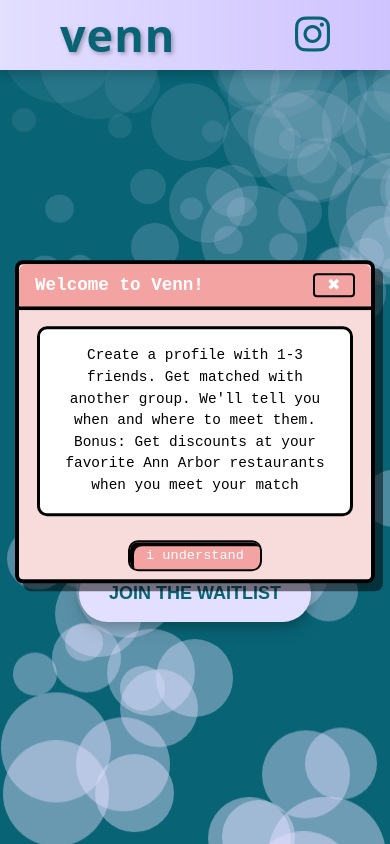
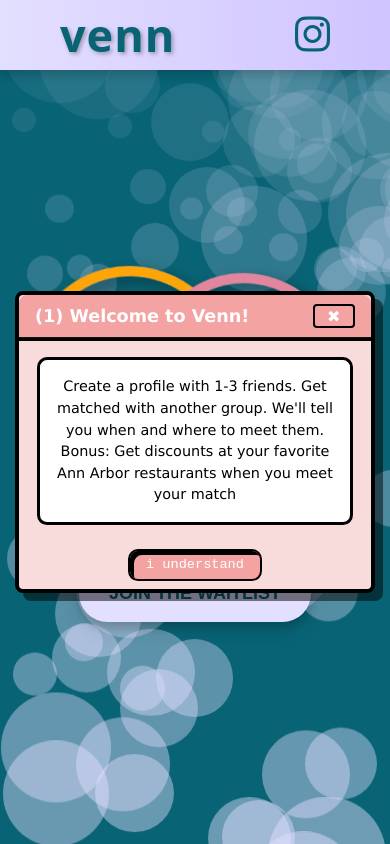
Before and after one commit to araheja0704/venn, a React (Vite) app: page / in a window 390 px wide. Built offline with nearby package versions, Linux system fonts and the light colour scheme.

Commit message:
i hate css

```diff
--- a/src/App.tsx
+++ b/src/App.tsx
@@ -25,8 +25,8 @@
         <Navbar />
         <div className="wrapper">
         <div className="main-content">
+          <Logo />
           <Popup />
-          <Logo />
           <br />
           <br />
           <br />
--- a/src/css/App.css
+++ b/src/css/App.css
@@ -35,10 +35,6 @@
   color: #5f0016;
 }
 
-.main-logo {
-  width: 120px;
-  margin-bottom: 20px;
-}
 
 .brand-name {
   font-size: 2rem;
@@ -110,11 +106,13 @@
   filter: drop-shadow(6px 6px 8px rgba(0, 0, 0, 0.4)); /* Shadow under the logo for depth */
   transform: perspective(1000px) rotateX(15deg) rotateY(10deg); /* Perspective transformation for 3D tilt */
   transition: transform 0.5s ease, filter 0.5s ease; /* Smooth transition effect */
+  position: relative;
+  z-index: 1;
 }
 
 .logo-img:hover {
-  transform: perspective(1000px) rotateX(0deg) rotateY(0deg) scale(1.1); /* Reset to normal and scale up slightly on hover */
-  filter: drop-shadow(8px 8px 10px rgba(0, 0, 0, 0.6)); /* Enhance shadow on hover for more pronounced depth */
+  transform: perspective(1000px) rotateX(0deg) rotateY(0deg) scale(1.1);
+  filter: drop-shadow(8px 8px 10px rgba(0, 0, 0, 0.6));
 }
 
 .waitlist-btn {
--- a/src/css/Bubbles.css
+++ b/src/css/Bubbles.css
@@ -5,14 +5,14 @@
     width: 100%;
     height: 100vh;
     overflow: hidden;
-    z-index: 0; /* Ensure this is lower than your content */
-    pointer-events: none; /* Prevent bubbles from interfering with content */
+    z-index: 0;
+    pointer-events: none;
   }
 
   .bubble {
     position: absolute;
     bottom: -150px;
-    background-color: #E3DFFF ; /* Transparent FECOCE bubbles */
+    background-color: #E3DFFF ;
     border-radius: 50%;
     opacity: 0.7;
     animation: float 10s linear infinite;
--- a/src/css/Popup.css
+++ b/src/css/Popup.css
@@ -1,18 +1,18 @@
 .message-box {
-    position: absolute; /* Make it overlay */
-    top: 50%; /* Adjust vertical position */
-    left: 50%; /* Adjust horizontal position */
+    position: absolute;
+    top: 55%;
+    left: 50%;
     transform: translate(-50%, -50%);
     width: 33.5rem;
-    max-width: 90vw; /* Ensures it doesn't exceed the viewport width */
+    max-width: 90vw;
     padding: 0;
-    background-color: #f8dcdc; /* Soft pastel coral */
-    border: 4px solid #000; /* Black border */
-    box-shadow: 8px 8px 0 rgba(0, 0, 0, 0.5); /* Dark shadow for 3D effect */
-    font-family: 'Courier New', Courier, monospace; /* Monospace font for retro feel */
+    background-color: #f8dcdc;
+    border: 4px solid #000;
+    box-shadow: 8px 8px 0 rgba(0, 0, 0, 0.5);
+    font-family: 'Verdana', monospace;
     font-size: larger;
-    border-radius: 8px; /* Slight rounding for a softer look */
-    z-index: 10; /* Ensure it's on top */
+    border-radius: 8px;
+    z-index: 100; /* Ensure it's on top */
 }
 
 .window-header {
@@ -21,7 +21,7 @@
     justify-content: space-between;
     width: 100%;
     padding: 0.5rem 1rem;
-    background-color: #f4a3a3; /* Lighter pastel coral */
+    background-color: #f4a3a3;
     color: white;
     border-bottom: 4px solid black;
     font-size: 1.1rem;
@@ -31,7 +31,7 @@
 }
 
 .exit-button {
-    background: #f4a3a3; /* Match header background */
+    background: #f4a3a3;
     border: 2px solid #000;
     color: #fff;
     font-size: 1.2rem;
@@ -47,7 +47,7 @@
 }
 
 .exit-button:hover {
-    background-color: #e48e8e; /* Slightly darker pastel coral on hover */
+    background-color: #e48e8e;
 }
 
 .window-body {
@@ -56,60 +56,68 @@
     flex-direction: column;
     align-items: center;
     justify-content: center;
-    background-color: white; /* White message area */
-    border: 3px solid #000; /* Bold black border */
+    background-color: white;
+    border: 3px solid #000;
     font-size: 1rem;
     color: black;
     box-sizing: border-box;
     width: 30rem;
-    max-width: 85vw; /* Ensure it scales down on smaller screens */
-    height: auto; /* Allows for dynamic height */
+    max-width: 85vw;
+    height: auto;
     margin: 1rem auto;
     border-radius: 10px;
 }
 
-.purple-button {
-    background-color: #f4a3a3; /* Pastel coral for the button */
+.coral-button {
+    background-color: #f4a3a3;
     border: 2px solid #000;
     color: white;
-    font-family: 'Courier New', Courier, monospace;
+    font-family: 'Terminal', monospace;
     padding: 0.5rem 1.5rem;
     cursor: pointer;
     text-transform: lowercase;
     display: inline-block;
     margin: 0.5rem;
-    box-shadow: inset 0.25rem 0.25rem #000; /* Inner shadow effect */
-    border-radius: 10px; /* Softer corners */
+    box-shadow: inset 0.25rem 0.25rem #000;
+    border-radius: 10px;
     font-size: 0.9rem;
     transition: background-color 0.3s ease;
+    outline: none;
 }
 
-.purple-button:hover {
-    background-color: #e48e8e; /* Darker shade on hover */
+.coral-button:hover {
+    background-color: #e48e8e;
 }
 
-/* Responsive adjustments */
+.coral-button:focus,
+.coral-button:active {
+    outline: none;
+    box-shadow: none;
+    background-color: #e48e8e;
+}
+
+
 @media (max-width: 700px) {
     .message-box {
-        width: 90%; /* Ensure the box is 90% of the viewport width */
-        max-width: 90%; /* No wider than 90% of screen */
+        width: 90%;
+        max-width: 90%;
     }
 
     .window-body {
         width: 90%;
-        height: auto; /* Allow for content to adjust height */
+        height: auto;
         padding: 1rem;
-        font-size: 0.9rem; /* Slightly smaller font size */
+        font-size: 0.9rem;
     }
 
     .exit-button {
         width: 1.5rem;
         height: 1.5rem;
-        font-size: 1rem; /* Smaller font size */
+        font-size: 1rem;
     }
 
-    .purple-button {
-        padding: 0.4rem 1rem; /* Adjust padding for smaller screens */
-        font-size: 0.85rem; /* Slightly smaller font size */
+    .coral-button {
+        padding: 0.4rem 1rem;
+        font-size: 0.85rem;
     }
 }
--- a/src/js/components/Popup.jsx
+++ b/src/js/components/Popup.jsx
@@ -16,7 +16,7 @@
     isVisible && (
       <div className="message-box">
         <div className="window-header">
-          <span>Welcome to Venn! </span>
+          <span>(1) Welcome to Venn! </span>
           <button className="exit-button" onClick={handleClose}>
             ✖
           </button>
@@ -25,7 +25,7 @@
           <p>Create a profile with 1-3 friends. Get matched with another group. We'll tell you when and where to meet them.
           Bonus: Get discounts at your favorite Ann Arbor restaurants when you meet your match</p>
         </div>
-        <button className="purple-button" onClick={handleClose}>
+        <button className="coral-button" onClick={handleClose}>
           I understand
         </button>
       </div>
```
Also changed, not shown: src/css/Footer.css (deleted, +0 -39 lines).
